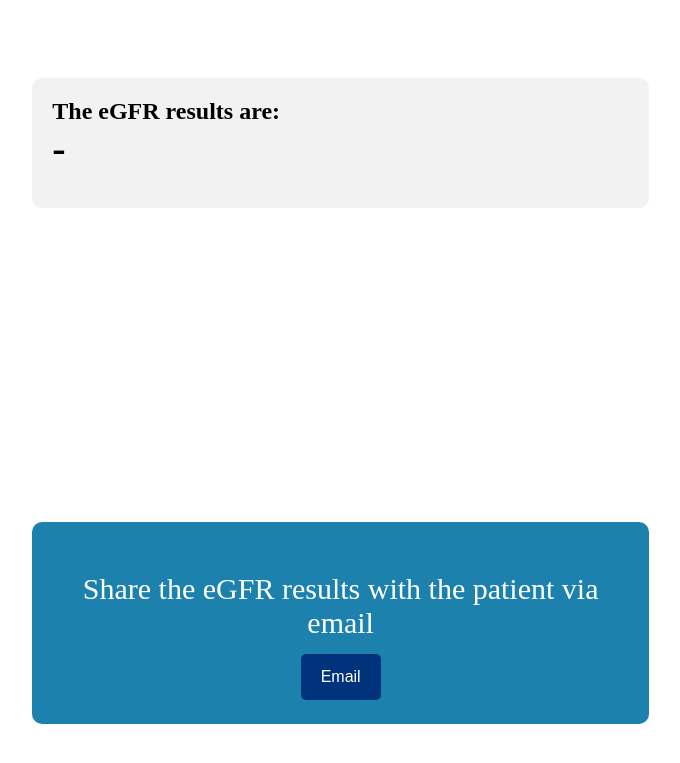
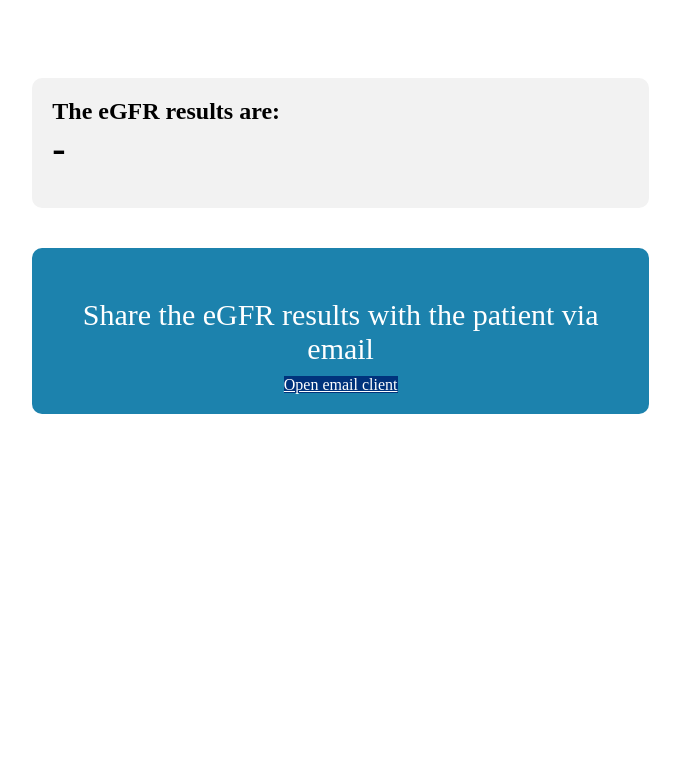
Before and after one commit to Juskiie/sdp_kidney_health_app_node_ver, a website: page public/clinician.html in a window 1280 px wide. Shown: the part 737-1500 px from the top of the page, without its empty margins (583-1263 px from the left). After the commit the page ends 1465 px from the top, so only its background shows below. Drawn offline with nearby package versions, Linux system fonts and the light colour scheme; no server answers.

Commit message:
- Added email client to clinician page

```diff
--- a/public/clinician.html
+++ b/public/clinician.html
@@ -22,7 +22,6 @@
         <li><a id="dashboard">Dashboard</a></li>
         <li><a href="/clinician_general_info.html">General information</a></li>
         <li><button id="update-chart-button">Past Results</button></li>
-        <li><a href="mailto:">Open email client</a></li>
         <li style="float:right"><a href="/logout">Logout</a></li>
     </ul>
     <h3 id="welcome-msg"></h3>
@@ -68,15 +67,14 @@
         <p hidden>Keep a note of your results for your appointment.</p>
         <p hidden>For more information visit www.com</p>
     </div>
+    <div class="share-results">
+        <p>Share the eGFR results with the patient via email</p>
+        <a style="background-color: #00337C; color: white;" href="mailto:">Open email client</a>
+    </div>
     <div class="past-result" id="resultData"><!-- add content for new box here -->
         <div class="chartStyle" style="width:50%">
             <canvas id="line-chart"></canvas>
         </div>
     </div>
-
-	<div class="share-results">
-    <p>Share the eGFR results with the patient via email</p>
-    <button style="background-color: #00337C; color: white;">Email</button>
-</div>
 </body>
 </html>
```
